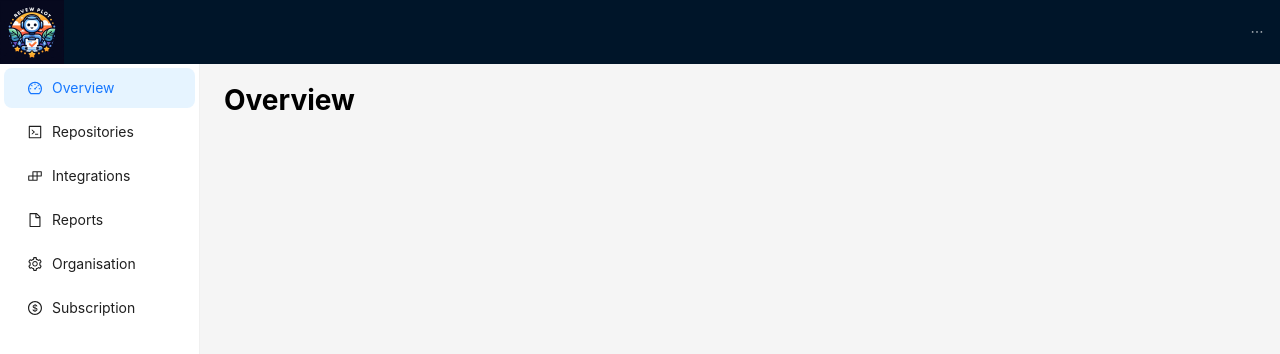
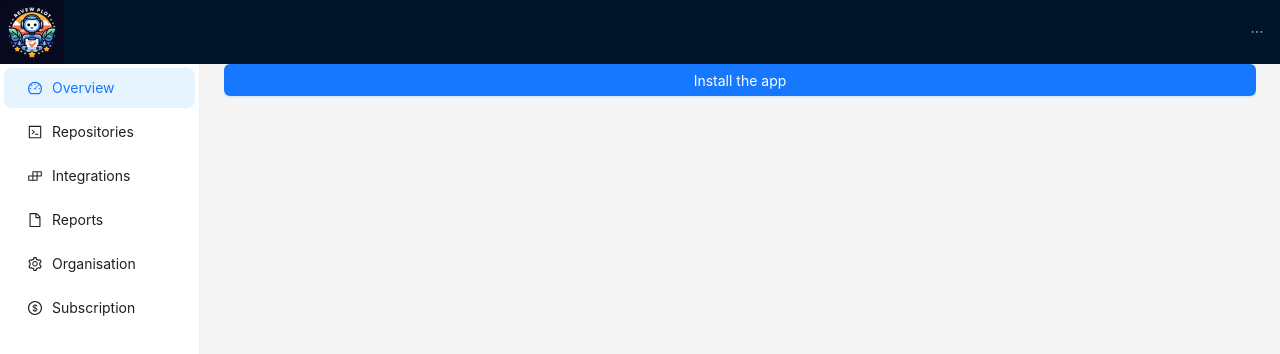
Before and after one commit to deepak140596/review-pilot, a React (Create React App) app: page /dashboard in a window 1280 px wide. Shown: the top 354 px of the page. Built offline with nearby package versions, Linux system fonts and the light colour scheme; no server answers; sample sign-in values are in the browser's storage.

Commit message:
install github app configured

```diff
--- a/src/App.tsx
+++ b/src/App.tsx
@@ -4,8 +4,16 @@ import Login from './pages/login/login';
 import Dashboard from './pages/dashboard/dashboard';
 import ProtectedRoute from './components/route/protected-route';
 import { AuthProvider } from './context/auth-context';
+import { useEffect } from 'react';
 
 function App() {
+  useEffect(() => {
+    const urlParams = new URLSearchParams(window.location.search);
+    const code = urlParams.get('code');
+    const installation_id = urlParams.get('installation_id');
+    const setup_action = urlParams.get('setup_action');
+    console.log(`code: ${code}, installation_id: ${installation_id}, setup_action: ${setup_action}`);
+  });
   return (
     <AuthProvider>
       <Router>
--- a/src/pages/dashboard/dashboard.tsx
+++ b/src/pages/dashboard/dashboard.tsx
@@ -11,7 +11,7 @@ import {
 } from '@ant-design/icons';
 import AppLogo from '../../components/logo/logo';
 import { useAuth } from '../../context/auth-context';
-import { useState } from 'react';
+import { useEffect, useState } from 'react';
 import Overview from './overview/overview';
 import Repositories from './repositories/repositories';
 
@@ -26,6 +26,8 @@ const Dashboard = () => {
     console.log('component', component);
     setActiveComponent(component);
   };
+
+
 
   return (
     <Layout className="dashboard-layout">
--- a/src/pages/dashboard/overview/overview.tsx
+++ b/src/pages/dashboard/overview/overview.tsx
@@ -1,11 +1,20 @@
+import { Button } from "antd";
 import Layout from "antd/es/layout/layout";
 
 
 const Overview = () => {
 
+    const handleInstalation = () => {
+        const installationUrl = 'https://github.com/apps/reviewpilot-ai/installations/new';
+        //replace current window
+        window.location.replace(installationUrl);
+    };
+
     return (
         <Layout>
-            <h1>Overview</h1>
+            <Button type="primary" onClick={handleInstalation}>
+                Install the app
+            </Button>
         </Layout>
     );
 
```
